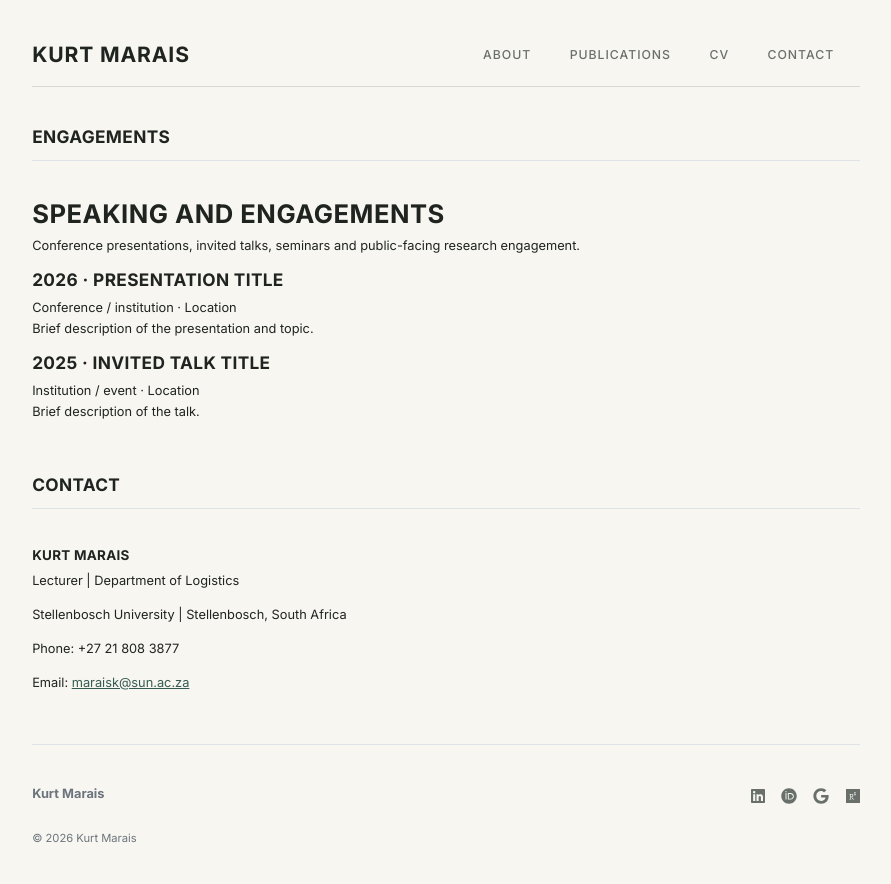
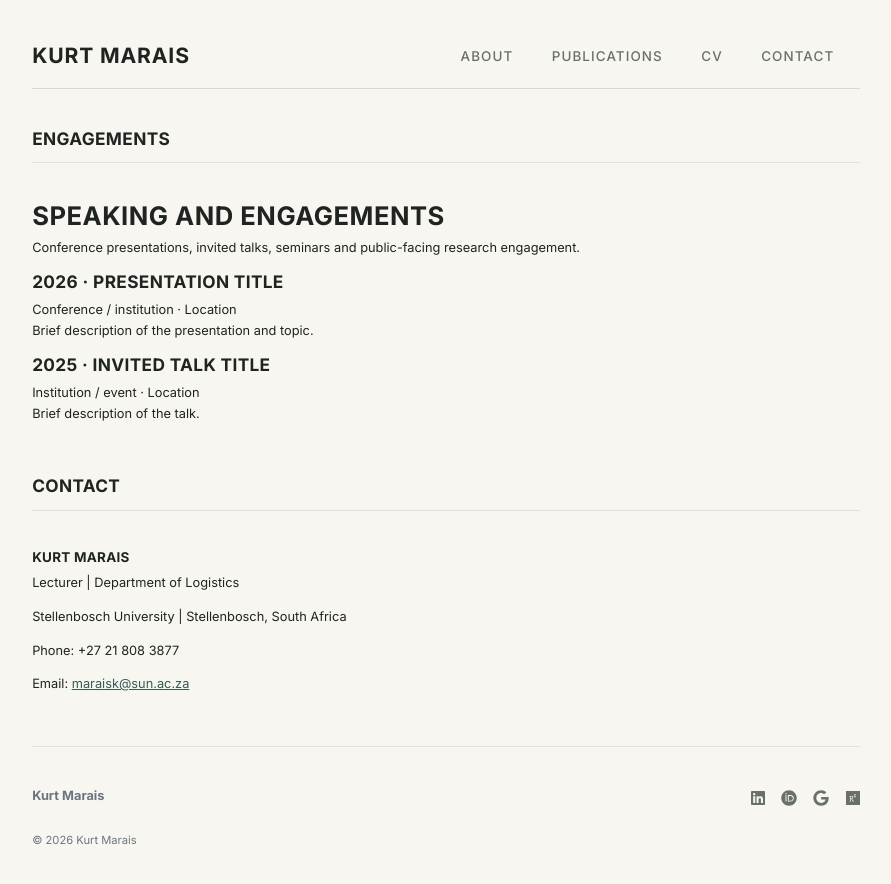
Before and after one commit to kurtmarais/kurtmarais.github.io, a Jekyll site: the page built from engagements.md, in a window 1280 px wide. Shown: the top 884 px of the page, without its empty margins (194-1085 px from the left). Built offline with Jekyll 4.4.1, drawn with Linux system fonts in a browser that asks for light colours.

Commit message:
Update main.scss

```diff
--- a/_sass/main.scss
+++ b/_sass/main.scss
@@ -58,7 +58,7 @@ a { color:$linkColor; }
 .nav-link {
   color: #69706b;
   font-family: $bodyFont;
-  font-size: 0.96rem;
+  font-size: 1.05rem;
   font-weight: 500;
   text-transform: uppercase;
   letter-spacing: 0.08em;
```
